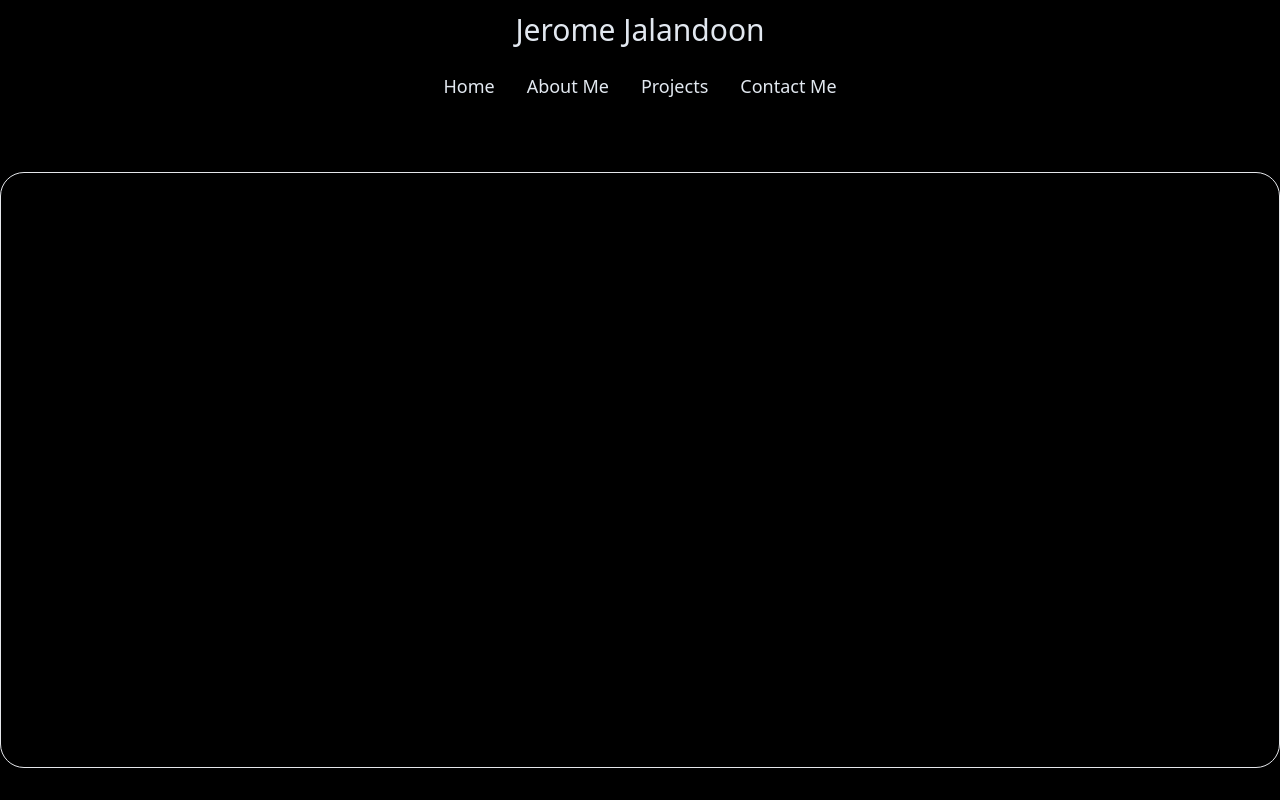
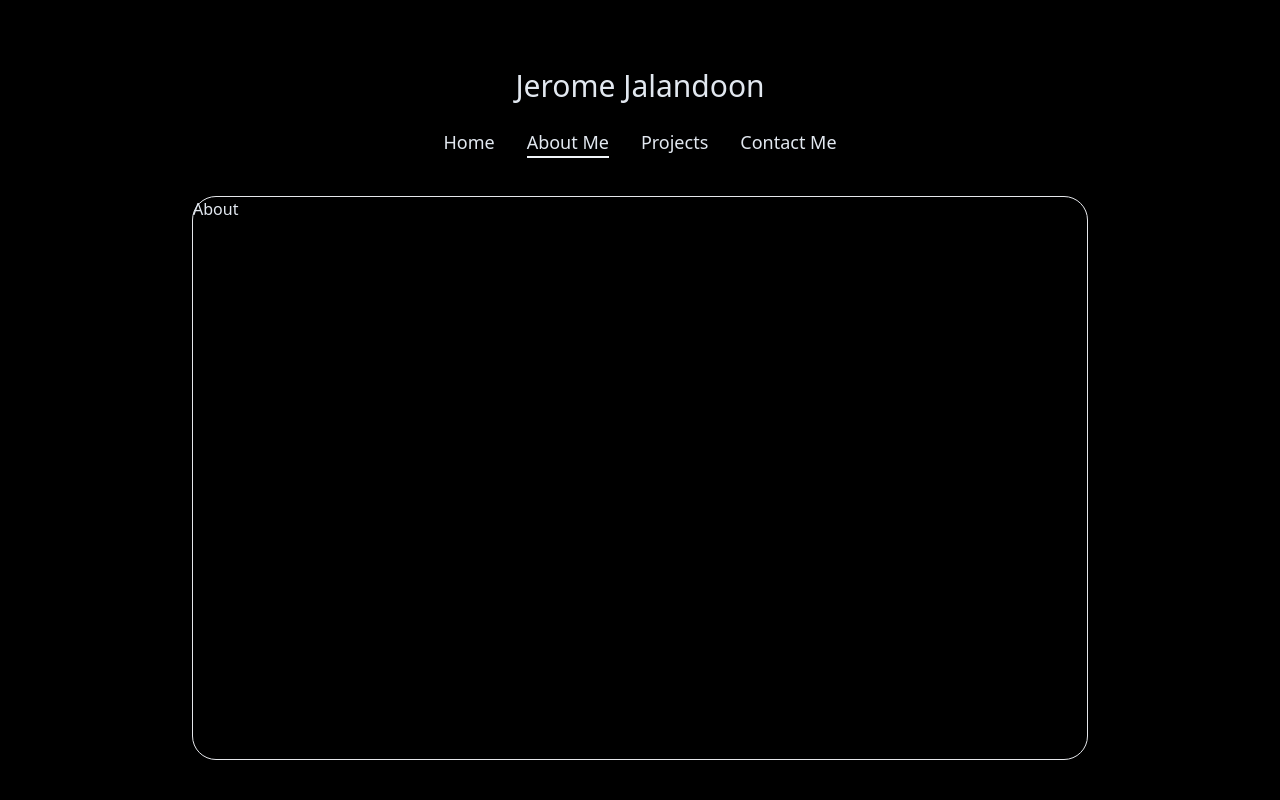
Before and after one commit to jbjalandoon/portfolio, a React (Vite) app: page / in a window 1280 px wide. Both pictures are taken after a click on the item "About Me". Built offline with nearby package versions, Linux system fonts and the light colour scheme.

Commit message:
add page transition

```diff
--- a/src/App.jsx
+++ b/src/App.jsx
@@ -2,23 +2,75 @@ import { useState } from "react";
 import "./App.css";
 
 function App() {
-  const [currentView, setCurrentView] = useState("home");
+  const views = ["home", "about me", "projects", "contact me"];
+  let animationClass = "animate-slide-left";
+  const [currentView, setCurrentView] = useState({
+    index: 0,
+    animationClass: "animate-slide-left",
+  });
+
+  const changeViewHandler = (e) => {
+    const index = views.findIndex(
+      (el) => el === e.currentTarget.innerHTML.toLowerCase()
+    );
+    if (currentView.index > index) animationClass = "animate-slide-right";
+    setCurrentView({ index, animationClass });
+  };
 
   return (
-    <main className='flex w-full flex-col items-center h-screen'>
+    <main className='flex w-full flex-col pt-14 items-center h-screen'>
       <header className='w-full flex flex-col items-center justify-center max-w-4xl'>
         <span className='text-3xl py-3'>Jerome Jalandoon</span>
         <nav className='py-3'>
-          <ul className='flex gap-8 text-lg sm:flex-row flex-col underline-offset-4 transition-all'>
-            <li className='nav-link'>Home</li>
-            <li className='nav-link'>About Me</li>
-            <li className='nav-link'>Projects</li>
-            <li className='nav-link'>Contact Me</li>
+          <ul className='flex gap-8 text-lg sm:flex-row flex-col underline-offset-4 transition-all select-none'>
+            <li
+              className={`nav-link ${currentView.index === 0 && "active"}`}
+              onClick={changeViewHandler}>
+              Home
+            </li>
+            <li
+              className={`nav-link ${currentView.index === 1 && "active"}`}
+              onClick={changeViewHandler}>
+              About Me
+            </li>
+            <li
+              className={`nav-link ${currentView.index === 2 && "active"}`}
+              onClick={changeViewHandler}>
+              Projects
+            </li>
+            <li
+              className={`nav-link ${currentView.index === 3 && "active"}`}
+              onClick={changeViewHandler}>
+              Contact Me
+            </li>
           </ul>
         </nav>
       </header>
-      <div className='w-full py-8 max-w-7xl mt-7 h-full'>
-        <div className='border w-full rounded-3xl h-full'></div>
+      <div className='w-full md:max-w-4xl mt-7 my-10 lg:px-0 h-full '>
+        {currentView.index === 0 && (
+          <div
+            className={`border w-full rounded-3xl h-full ${currentView.animationClass}`}>
+            Home
+          </div>
+        )}
+        {currentView.index === 1 && (
+          <div
+            className={`border w-full rounded-3xl h-full ${currentView.animationClass}`}>
+            About
+          </div>
+        )}
+        {currentView.index === 2 && (
+          <div
+            className={`border w-full rounded-3xl h-full ${currentView.animationClass}`}>
+            Projects
+          </div>
+        )}
+        {currentView.index === 3 && (
+          <div
+            className={`border w-full rounded-3xl h-full ${currentView.animationClass}`}>
+            Something
+          </div>
+        )}
       </div>
     </main>
   );
--- a/src/index.css
+++ b/src/index.css
@@ -3,9 +3,13 @@
 @tailwind utilities;
 
 body {
-  @apply bg-black text-slate-200;
+  @apply bg-black text-slate-200 overflow-x-hidden;
 }
 
 .nav-link {
   @apply cursor-pointer after:w-1/4 hover:after:opacity-100 after:opacity-0 after:absolute after:h-0.5 after:top-full after:transition-all after:duration-500 after:left-0 after:translate-x-1/2 after:bg-slate-100 relative hover:after:translate-x-0 hover:after:w-full;
 }
+
+.active {
+  @apply after:translate-x-0 after:w-full after:opacity-100
+}
--- a/tailwind.config.js
+++ b/tailwind.config.js
@@ -2,7 +2,22 @@
 export default {
   content: ["./index.html", "./src/**/*.{js,ts,jsx,tsx}"],
   theme: {
-    extend: {},
+    extend: {
+      keyframes: {
+        "slide-left": {
+          "0%": { transform: "translateX(200%)", opacity: "0%" },
+          "100%": { transform: "translateX(0)", opacity: "100%" },
+        },
+        "slide-right": {
+          "0%": { transform: "translateX(-200%)", opacity: "0%" },
+          "100%": { transform: "translateX(0)", opacity: "100%" },
+        },
+      },
+      animation: {
+        "slide-left": "slide-left 1250ms ease",
+        "slide-right": "slide-right 1250ms ease",
+      },
+    },
   },
   plugins: [],
 };
```
